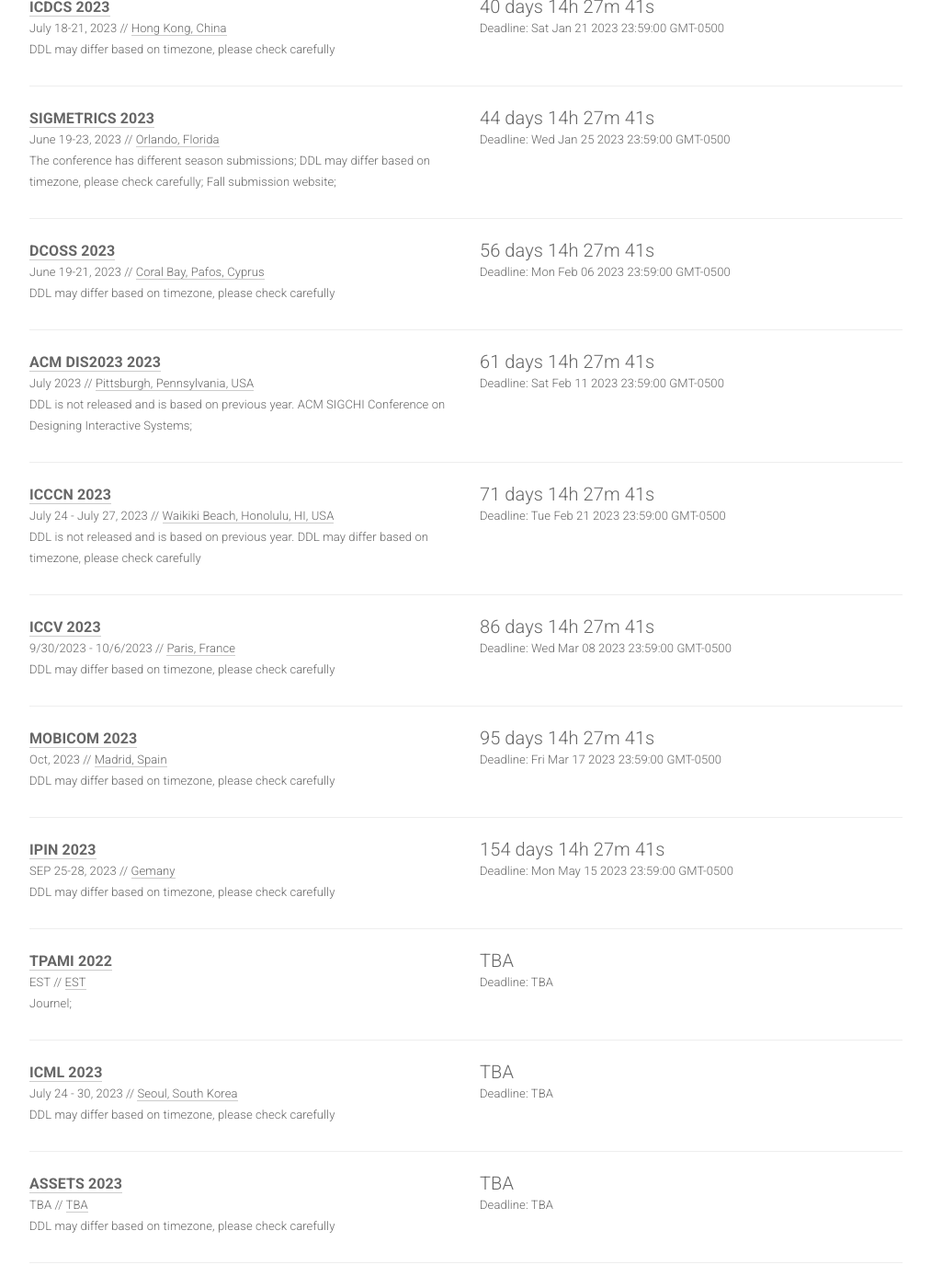
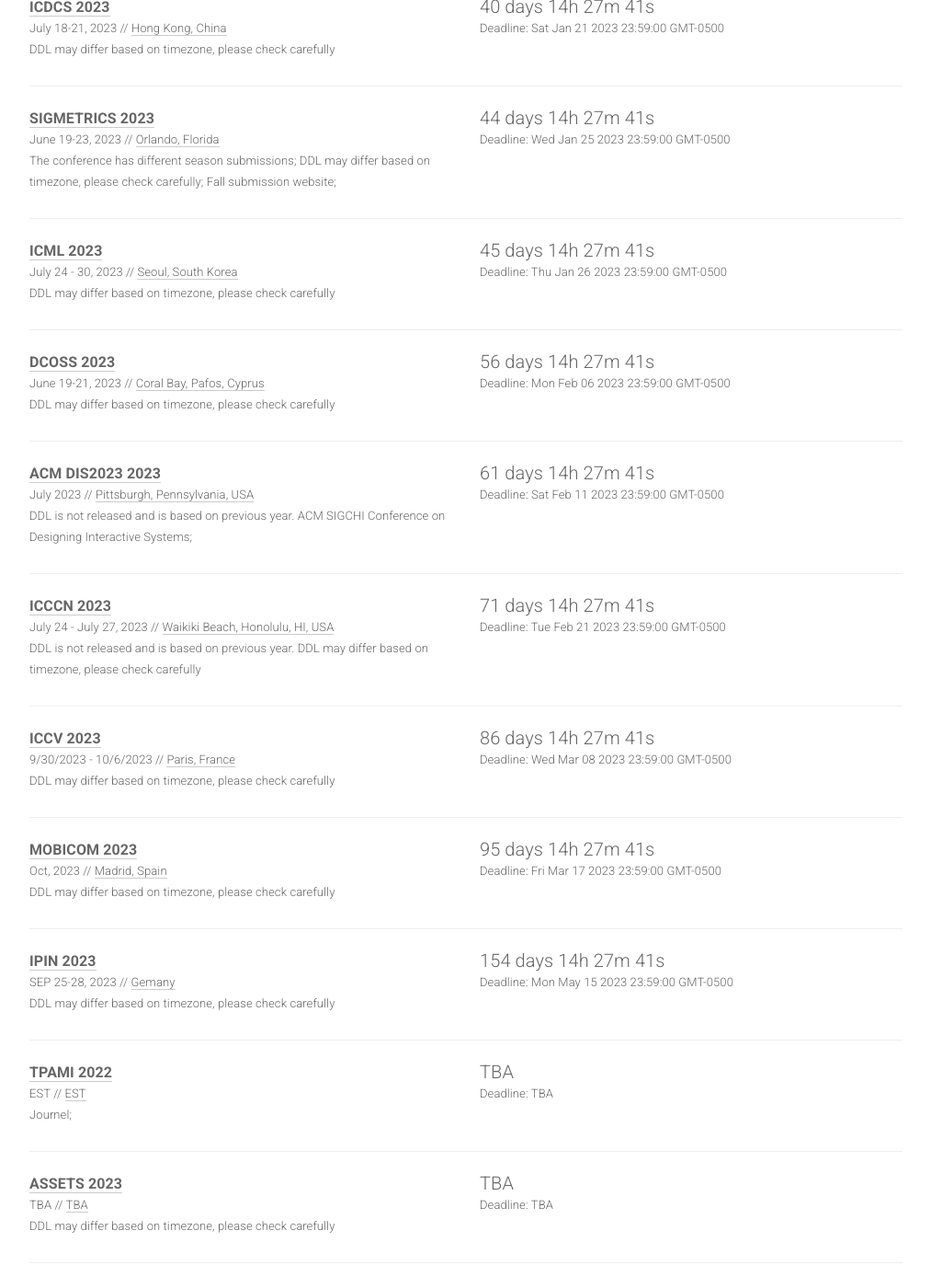
Before and after one commit to iot-psu/ai-deadlines, a Jekyll site: the page built from index.html, in a window 1280 px wide and 1400 px high, scrolled down 793 px. Shown: the whole window at 92% size, without its empty margins (133-1146 px from the left). Built offline with Jekyll 4.4.1, drawn with Linux system fonts in a browser that asks for light colours.

Commit message:
Update conferences.yml

```diff
--- a/_data/conferences.yml
+++ b/_data/conferences.yml
@@ -536,8 +536,8 @@
 - name: ICML
   year: 2023
   id: ICML2023
-  link: https://icml.cc/Conferences/FutureMeetings
-  deadline: TBA
+  link: https://icml.cc/Conferences/2023/Dates
+  deadline: "2023-01-26 23:59:00"
   timezone: EST
   date: July 24 - 30, 2023
   place: Seoul, South Korea
```
